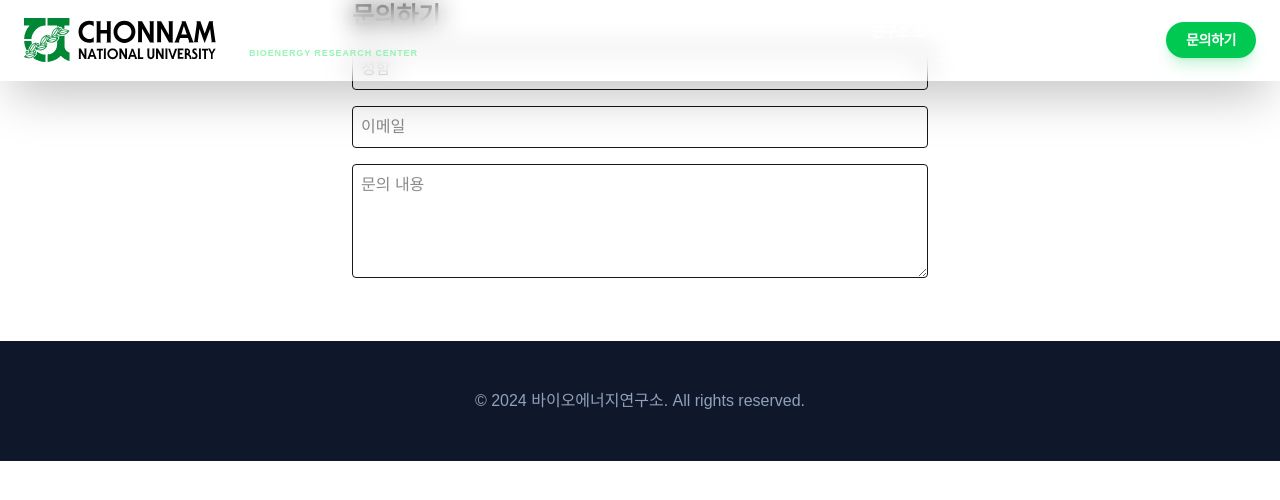
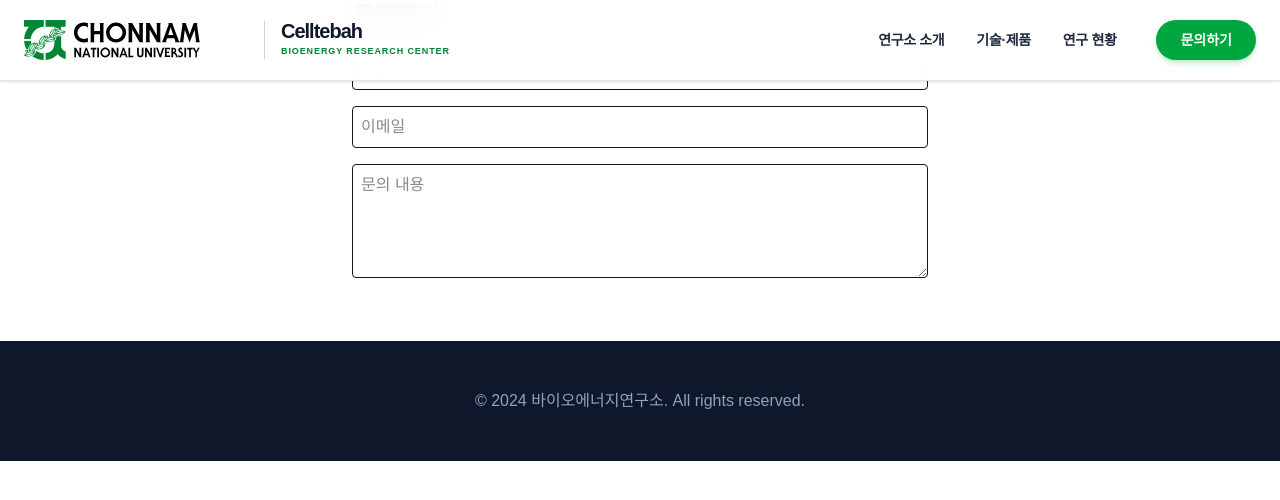
Before and after one commit to cw5444/bioenergy-website, a Next.js app: page /contact in a window 1280 px wide. Shown: the top 500 px of the page. Built offline with nearby package versions, Linux system fonts and the light colour scheme; no server answers.

Commit message:
Fix: Full code restore and Header design refinement

```diff
--- a/app/page.tsx
+++ b/app/page.tsx
@@ -1,38 +1,69 @@
-// app/page.tsx (Hero 부분만 교체)
-<section id="intro" className="relative min-h-screen flex items-center justify-center bg-[#050a0f] overflow-hidden">
-  {/* 배경 효과: 단순 그라데이션 대신 생동감 있는 빛무리 추가 */}
+import Link from "next/link";
+
+export default function Home() {
+  return (
+    <div>
+      {/* 1. Hero Section */}
+      <section id="intro" className="relative h-[95vh] flex items-center justify-center bg-slate-950 overflow-hidden pt-20">
+        {/* 생동감 넘치는 그린 에너지 배경 */}
         <div className="absolute inset-0">
-    <div className="absolute top-[-10%] left-[-10%] w-[50%] h-[50%] bg-green-900/30 rounded-full blur-[120px] animate-pulse" />
-    <div className="absolute bottom-[-10%] right-[-10%] w-[50%] h-[50%] bg-emerald-900/20 rounded-full blur-[120px]" />
+          <div className="absolute top-1/2 left-1/2 -translate-x-1/2 -translate-y-1/2 w-[800px] h-[800px] bg-green-600/20 rounded-full blur-[120px]" />
+          <div className="absolute inset-0 bg-gradient-to-b from-slate-900/50 via-slate-950 to-slate-950" />
         </div>
 
-  <div className="relative z-10 text-center px-4 max-w-5xl mt-20"> {/* Header 높이만큼 여백 추가 */}
-    <div className="inline-block px-4 py-1.5 mb-8 border border-green-500/30 rounded-full bg-green-500/5 backdrop-blur-xl">
-      <span className="text-green-400 font-bold tracking-[0.2em] uppercase text-[11px]">
-        Chonnam National University · BRC
+        <div className="relative z-10 text-center px-4 max-w-5xl animate-in fade-in slide-in-from-bottom-5 duration-1000">
+          <div className="inline-block px-4 py-1.5 mb-8 border border-green-400/30 rounded-full bg-green-500/10 backdrop-blur-sm">
+            <span className="text-green-400 font-bold tracking-[0.2em] uppercase text-xs">
+              National University Research Institute
             </span>
           </div>
 
-    <h1 className="text-6xl md:text-9xl font-black text-white mb-10 leading-[1] tracking-tighter">
-      <span className="text-3xl md:text-4xl font-light text-slate-400 block mb-4">탄소중립의 해답,</span>
-      <span className="bg-gradient-to-b from-white via-white to-green-500 bg-clip-text text-transparent">
+          <h1 className="text-6xl md:text-8xl font-black text-white mb-8 leading-[1.1] tracking-tight">
+            <span className="text-3xl md:text-5xl font-light opacity-80 block mb-4">탄소중립의 해답,</span>
+            <span className="text-transparent bg-clip-text bg-gradient-to-r from-green-300 via-emerald-400 to-green-300">
               바이오에너지
             </span>
           </h1>
 
-    <p className="text-lg md:text-2xl text-slate-400 mb-14 leading-relaxed max-w-3xl mx-auto font-light">
-      국립 전남대학교 <span className="text-white font-semibold">바이오에너지연구소</span>는 <br/>
-      지속 가능한 미래를 위한 <span className="text-green-400">혁신적 에너지 솔루션</span>을 연구합니다.
+          <p className="text-xl md:text-2xl text-slate-300 mb-14 leading-relaxed font-normal max-w-3xl mx-auto">
+            국립 전남대학교 <span className="font-bold text-white underline underline-offset-8 decoration-green-500/50">바이오에너지연구소(BRC)</span>는 <br className="hidden md:block" />
+            자연에서 얻은 에너지를 인류의 지속 가능한 미래로 바꿉니다.
           </p>
 
-    <div className="flex flex-col sm:flex-row gap-6 justify-center items-center">
-      <Link href="/contact" className="group relative bg-green-600 hover:bg-green-500 text-white px-10 py-5 rounded-xl text-xl font-bold transition-all overflow-hidden">
-        <span className="relative z-10">지금 상담하기</span>
-        <div className="absolute inset-0 bg-white/20 translate-y-full group-hover:translate-y-0 transition-transform duration-300" />
+          <div className="flex flex-col sm:flex-row gap-5 justify-center">
+            <Link href="/contact" className="bg-green-600 hover:bg-green-500 text-white px-12 py-5 rounded-full text-xl font-bold transition-all shadow-[0_0_40px_rgba(22,163,74,0.3)]">
+              지금 상담하기
             </Link>
-      <Link href="#tech" className="text-slate-300 hover:text-white border-b border-slate-700 hover:border-green-500 pb-1 transition-all text-lg font-medium">
-        연구 기술 더보기 →
+            <Link href="#tech" className="bg-white/5 hover:bg-white/10 text-white border border-white/20 backdrop-blur-md px-12 py-5 rounded-full text-xl font-bold transition-all transition-transform hover:scale-105">
+              기술현황 보기
             </Link>
           </div>
         </div>
       </section>
+
+      {/* 2. Tech Section */}
+      <section id="tech" className="py-32 bg-white">
+        <div className="max-w-7xl mx-auto px-4">
+          <div className="text-center mb-20">
+            <h2 className="text-green-700 font-bold mb-3 uppercase tracking-[0.3em] text-sm">Our Technology</h2>
+            <h3 className="text-4xl md:text-5xl font-extrabold text-slate-900">핵심 연구 분야</h3>
+          </div>
+
+          <div className="grid md:grid-cols-3 gap-10">
+            {[
+              { title: "바이오매스 발전", desc: "미활용 산림 자원을 이용한 친환경 전력 생산 기술을 연구합니다.", icon: "🌱" },
+              { title: "그린 수소 생산", desc: "바이오 가스를 개질하여 순도 높은 수소를 저비용으로 생산합니다.", icon: "💧" },
+              { title: "탄소 포집(CCUS)", desc: "에너지 생산 과정에서 발생하는 탄소를 포획하여 자원화합니다.", icon: "⚡" },
+            ].map((item, idx) => (
+              <div key={idx} className="p-10 rounded-[3rem] bg-slate-50 border border-slate-100 hover:border-green-200 hover:bg-white hover:shadow-2xl hover:shadow-green-900/5 transition-all group">
+                <div className="text-5xl mb-8 transform group-hover:scale-110 transition-transform inline-block">{item.icon}</div>
+                <h4 className="text-2xl font-bold mb-4 text-slate-900 group-hover:text-green-700 transition-colors">{item.title}</h4>
+                <p className="text-slate-600 leading-relaxed text-lg">{item.desc}</p>
+              </div>
+            ))}
+          </div>
+        </div>
+      </section>
+    </div>
+  );
+}
--- a/components/Header.tsx
+++ b/components/Header.tsx
@@ -1,4 +1,3 @@
-// components/Header.tsx
 "use client";
 
 import Link from "next/link";
@@ -6,47 +5,40 @@ import Image from "next/image";
 
 export default function Header() {
   return (
-    // 투명도와 블러(backdrop-blur)를 넣어 바디와 차별화
-    <header className="fixed top-0 w-full z-50 bg-white/10 backdrop-blur-md border-b border-white/10 shadow-2xl">
-      <nav className="container mx-auto px-6 h-20 flex justify-between items-center">
-        {/* 로고 영역: 가로 길이에 맞춰 너비를 넓히고 높이를 고정 */}
-        <Link href="/" className="flex items-center gap-4 group">
-          <div className="relative h-12 w-48"> {/* 가로가 길므로 w-48 정도로 확보 */}
+    <header className="fixed top-0 w-full z-100 bg-white/95 backdrop-blur-md border-b border-slate-200 shadow-sm">
+      <nav className="max-w-7xl mx-auto px-6 h-20 flex justify-between items-center text-slate-800">
+        {/* 로고 영역: 가로 길이에 맞게 넓은 공간 확보 */}
+        <Link href="/" className="flex items-center gap-4 group h-full">
+          <div className="relative h-10 w-56">
             <Image
               src="/images/jnu-logo.svg"
               alt="전남대학교 로고"
               fill
-              className="object-contain object-left" // 왼쪽 정렬 및 비율 유지
+              className="object-contain object-left"
               priority
             />
           </div>
-          <div className="hidden sm:flex flex-col border-l border-white/20 pl-4">
-            <span className="text-xl font-black tracking-tighter text-white group-hover:text-green-400 transition-colors">
+          <div className="hidden lg:flex flex-col border-l border-slate-300 pl-4">
+            <span className="text-xl font-black tracking-tighter text-slate-900 leading-none">
               Celltebah
             </span>
-            <span className="text-[9px] text-green-300/80 font-bold uppercase tracking-widest">
+            <span className="text-[9px] text-green-700 font-bold uppercase tracking-widest mt-1">
               Bioenergy Research Center
             </span>
           </div>
         </Link>
 
-        {/* 메뉴 리스트: 폰트 두께와 간격 조정 */}
-        <ul className="hidden md:flex space-x-10 text-sm font-bold tracking-tight text-white/90">
-          <li>
-            <Link href="/about" className="hover:text-green-400 transition-colors uppercase">연구소 소개</Link>
-          </li>
-          <li>
-            <Link href="/technology" className="hover:text-green-400 transition-colors uppercase">기술·제품</Link>
-          </li>
-          <li>
-            <Link href="/projects" className="hover:text-green-400 transition-colors uppercase">연구 현황</Link>
-          </li>
-          <li>
-            <Link href="/contact" className="bg-green-500 hover:bg-green-400 text-white px-5 py-2 rounded-full transition-all flex items-center shadow-lg shadow-green-500/20">
-              문의하기
-            </Link>
-          </li>
-        </ul>
+        {/* 메뉴 리스트: 수직 중앙 정렬(items-center) 보정 */}
+        <div className="flex items-center gap-10">
+          <ul className="hidden md:flex space-x-8 text-sm font-bold tracking-tight">
+            <li><Link href="/about" className="hover:text-green-600 transition-colors">연구소 소개</Link></li>
+            <li><Link href="/technology" className="hover:text-green-600 transition-colors">기술·제품</Link></li>
+            <li><Link href="/projects" className="hover:text-green-600 transition-colors">연구 현황</Link></li>
+          </ul>
+          <Link href="/contact" className="hidden sm:block bg-green-600 hover:bg-green-700 text-white px-6 py-2.5 rounded-full text-sm font-bold transition-all shadow-md shadow-green-600/20">
+            문의하기
+          </Link>
+        </div>
       </nav>
     </header>
   );
```
Lines whose indentation alone changed are shown as unchanged.
